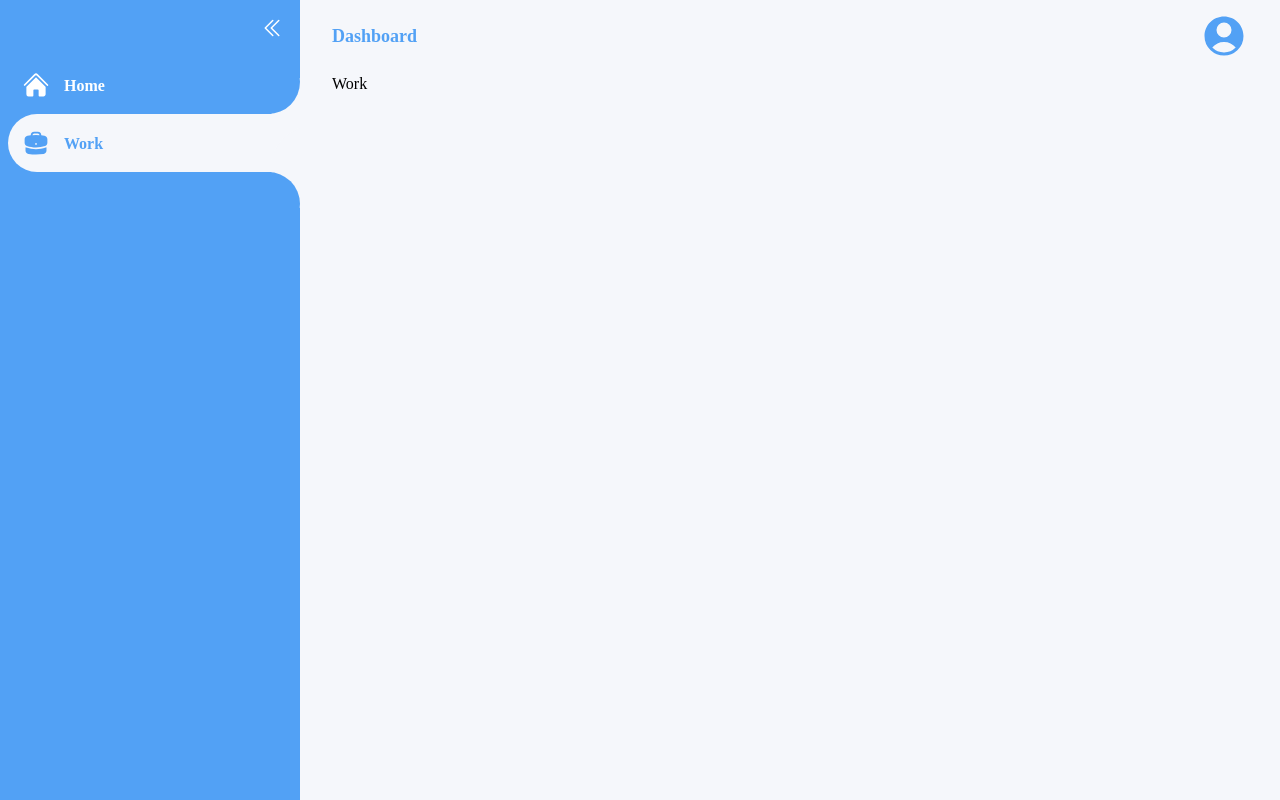
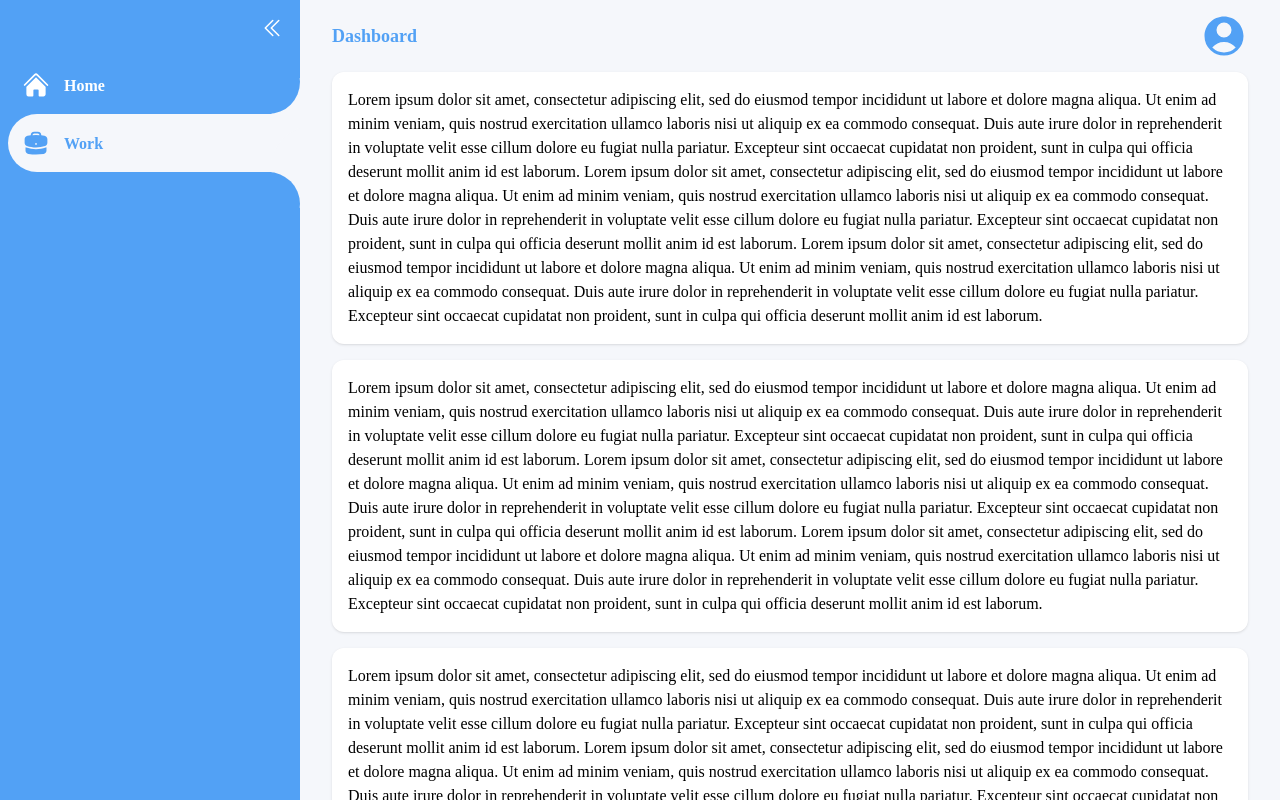
Before and after one commit to vmtuan12/dashboard_template, a Vue app: page /work in a window 1280 px wide. Built offline with nearby package versions, Linux system fonts and the light colour scheme; a web font is replaced by a local one.

Commit message:
scroll to top after navigating

```diff
--- a/src/components/UI/Navbar.vue
+++ b/src/components/UI/Navbar.vue
@@ -1,6 +1,4 @@
 <script setup>
-import { ref } from 'vue';
-import Tooltip from './Tooltip.vue';
 import NavbarButton from './NavbarComponent/NavbarButton.vue';
 
 const emit = defineEmits(['handleBarSize']);
--- a/src/layout/DefaultLayout.vue
+++ b/src/layout/DefaultLayout.vue
@@ -1,9 +1,11 @@
 <script setup>
 import { computed, onBeforeMount, onMounted, onUnmounted, ref, watch } from 'vue';
+import { useRoute } from 'vue-router';
 import Navbar from '../components/UI/Navbar.vue';
 import ProfileDropdown from '../components/UI/ProfileDropdown.vue'
 
 const smallBar = ref(false)
+const route = useRoute()
 
 const main = ref()
 const scrollPosition = ref(0)
@@ -23,6 +25,10 @@ onBeforeMount(() => {
 onUnmounted(() => {
     window.removeEventListener('scroll', handleScroll);
 });
+
+watch(() => route.fullPath, () => {
+    main.value.scrollTop = 0
+});
 </script>
 
 <template>
@@ -30,6 +36,7 @@ onUnmounted(() => {
         <Navbar @handle-bar-size="smallBar = !smallBar" :smallbar="smallBar" />
         <div
             ref="main"
+            id="main"
             class="sticky top-0 z-0 min-h-screen transition-all duration-500 ease-in-out  sm:px-4 pb-4 overflow-x-hidden max-h-screen"
             :class="smallBar ? 'px-2 sm:px-8 w-[calc(100%-64px)]' : 'w-0 sm:px-8 sm:w-[calc(100%-300px)]'"
             @scroll="handleScroll"
@@ -59,4 +66,8 @@ onUnmounted(() => {
 .fade-leave-to {
   opacity: 0;
 }
+
+#main {
+    scroll-behavior: smooth;
+}
 </style>
--- a/src/pages/Work.vue
+++ b/src/pages/Work.vue
@@ -1,3 +1,92 @@
 <template>
-    <div>Work</div>
+    <div class="w-full space-y-4">
+        <div class="bg-white rounded-xl shadow flex p-4">
+            <div>
+                Lorem ipsum dolor sit amet, consectetur adipiscing elit,
+                sed do eiusmod tempor incididunt ut labore et dolore magna aliqua.
+                Ut enim ad minim veniam, quis nostrud exercitation ullamco laboris nisi ut aliquip ex ea commodo consequat.
+                Duis aute irure dolor in reprehenderit in voluptate velit esse cillum dolore eu fugiat nulla pariatur.
+                Excepteur sint occaecat cupidatat non proident,
+                sunt in culpa qui officia deserunt mollit anim id est laborum.
+                Lorem ipsum dolor sit amet, consectetur adipiscing elit,
+                sed do eiusmod tempor incididunt ut labore et dolore magna aliqua.
+                Ut enim ad minim veniam, quis nostrud exercitation ullamco laboris nisi ut aliquip ex ea commodo consequat.
+                Duis aute irure dolor in reprehenderit in voluptate velit esse cillum dolore eu fugiat nulla pariatur.
+                Excepteur sint occaecat cupidatat non proident,
+                sunt in culpa qui officia deserunt mollit anim id est laborum.
+                Lorem ipsum dolor sit amet, consectetur adipiscing elit,
+                sed do eiusmod tempor incididunt ut labore et dolore magna aliqua.
+                Ut enim ad minim veniam, quis nostrud exercitation ullamco laboris nisi ut aliquip ex ea commodo consequat.
+                Duis aute irure dolor in reprehenderit in voluptate velit esse cillum dolore eu fugiat nulla pariatur.
+                Excepteur sint occaecat cupidatat non proident,
+                sunt in culpa qui officia deserunt mollit anim id est laborum.
+            </div>
+        </div>
+        <div class="bg-white rounded-xl shadow flex p-4">
+            <div>
+                Lorem ipsum dolor sit amet, consectetur adipiscing elit,
+                sed do eiusmod tempor incididunt ut labore et dolore magna aliqua.
+                Ut enim ad minim veniam, quis nostrud exercitation ullamco laboris nisi ut aliquip ex ea commodo consequat.
+                Duis aute irure dolor in reprehenderit in voluptate velit esse cillum dolore eu fugiat nulla pariatur.
+                Excepteur sint occaecat cupidatat non proident,
+                sunt in culpa qui officia deserunt mollit anim id est laborum.
+                Lorem ipsum dolor sit amet, consectetur adipiscing elit,
+                sed do eiusmod tempor incididunt ut labore et dolore magna aliqua.
+                Ut enim ad minim veniam, quis nostrud exercitation ullamco laboris nisi ut aliquip ex ea commodo consequat.
+                Duis aute irure dolor in reprehenderit in voluptate velit esse cillum dolore eu fugiat nulla pariatur.
+                Excepteur sint occaecat cupidatat non proident,
+                sunt in culpa qui officia deserunt mollit anim id est laborum.
+                Lorem ipsum dolor sit amet, consectetur adipiscing elit,
+                sed do eiusmod tempor incididunt ut labore et dolore magna aliqua.
+                Ut enim ad minim veniam, quis nostrud exercitation ullamco laboris nisi ut aliquip ex ea commodo consequat.
+                Duis aute irure dolor in reprehenderit in voluptate velit esse cillum dolore eu fugiat nulla pariatur.
+                Excepteur sint occaecat cupidatat non proident,
+                sunt in culpa qui officia deserunt mollit anim id est laborum.
+            </div>
+        </div>
+        <div class="bg-white rounded-xl shadow flex p-4">
+            <div>
+                Lorem ipsum dolor sit amet, consectetur adipiscing elit,
+                sed do eiusmod tempor incididunt ut labore et dolore magna aliqua.
+                Ut enim ad minim veniam, quis nostrud exercitation ullamco laboris nisi ut aliquip ex ea commodo consequat.
+                Duis aute irure dolor in reprehenderit in voluptate velit esse cillum dolore eu fugiat nulla pariatur.
+                Excepteur sint occaecat cupidatat non proident,
+                sunt in culpa qui officia deserunt mollit anim id est laborum.
+                Lorem ipsum dolor sit amet, consectetur adipiscing elit,
+                sed do eiusmod tempor incididunt ut labore et dolore magna aliqua.
+                Ut enim ad minim veniam, quis nostrud exercitation ullamco laboris nisi ut aliquip ex ea commodo consequat.
+                Duis aute irure dolor in reprehenderit in voluptate velit esse cillum dolore eu fugiat nulla pariatur.
+                Excepteur sint occaecat cupidatat non proident,
+                sunt in culpa qui officia deserunt mollit anim id est laborum.
+                Lorem ipsum dolor sit amet, consectetur adipiscing elit,
+                sed do eiusmod tempor incididunt ut labore et dolore magna aliqua.
+                Ut enim ad minim veniam, quis nostrud exercitation ullamco laboris nisi ut aliquip ex ea commodo consequat.
+                Duis aute irure dolor in reprehenderit in voluptate velit esse cillum dolore eu fugiat nulla pariatur.
+                Excepteur sint occaecat cupidatat non proident,
+                sunt in culpa qui officia deserunt mollit anim id est laborum.
+            </div>
+        </div>
+        <div class="bg-white rounded-xl shadow flex p-4">
+            <div>
+                Lorem ipsum dolor sit amet, consectetur adipiscing elit,
+                sed do eiusmod tempor incididunt ut labore et dolore magna aliqua.
+                Ut enim ad minim veniam, quis nostrud exercitation ullamco laboris nisi ut aliquip ex ea commodo consequat.
+                Duis aute irure dolor in reprehenderit in voluptate velit esse cillum dolore eu fugiat nulla pariatur.
+                Excepteur sint occaecat cupidatat non proident,
+                sunt in culpa qui officia deserunt mollit anim id est laborum.
+                Lorem ipsum dolor sit amet, consectetur adipiscing elit,
+                sed do eiusmod tempor incididunt ut labore et dolore magna aliqua.
+                Ut enim ad minim veniam, quis nostrud exercitation ullamco laboris nisi ut aliquip ex ea commodo consequat.
+                Duis aute irure dolor in reprehenderit in voluptate velit esse cillum dolore eu fugiat nulla pariatur.
+                Excepteur sint occaecat cupidatat non proident,
+                sunt in culpa qui officia deserunt mollit anim id est laborum.
+                Lorem ipsum dolor sit amet, consectetur adipiscing elit,
+                sed do eiusmod tempor incididunt ut labore et dolore magna aliqua.
+                Ut enim ad minim veniam, quis nostrud exercitation ullamco laboris nisi ut aliquip ex ea commodo consequat.
+                Duis aute irure dolor in reprehenderit in voluptate velit esse cillum dolore eu fugiat nulla pariatur.
+                Excepteur sint occaecat cupidatat non proident,
+                sunt in culpa qui officia deserunt mollit anim id est laborum.
+            </div>
+        </div>
+    </div>
 </template>
```
